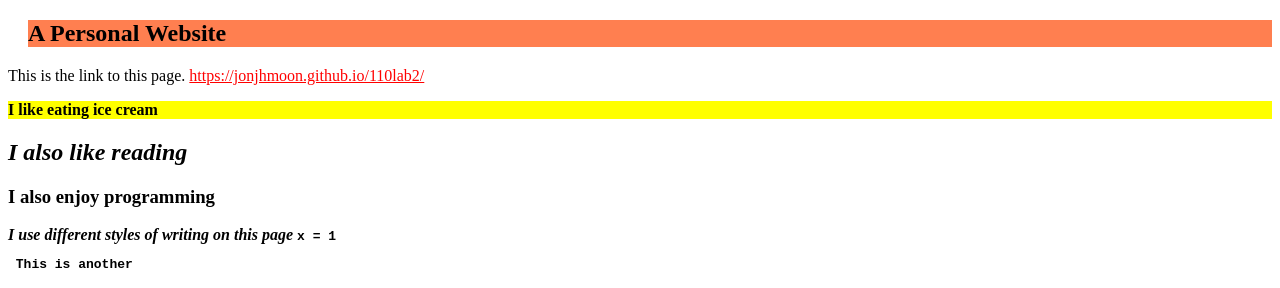
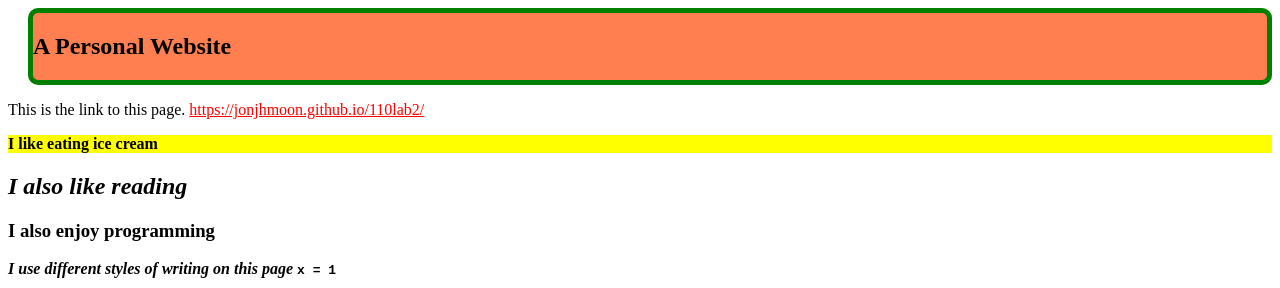
Before and after one commit to jonjhmoon/wi21-cse110-lab3, a plain HTML site: page index.html in a window 1280 px wide. Shown: the top 288 px of the page. Drawn offline with Linux system fonts and the light colour scheme.

Commit message:
Update external.css

```diff
--- a/external.css
+++ b/external.css
@@ -6,6 +6,10 @@
   color: #3a4d2;
   margin-left: 20px;
   background-color: coral;
+  border-style: solid;
+  border-color: green;
+  border-width: 5px;
+  border-radius: 10px;
 }
 
 .mainHeader {
```
